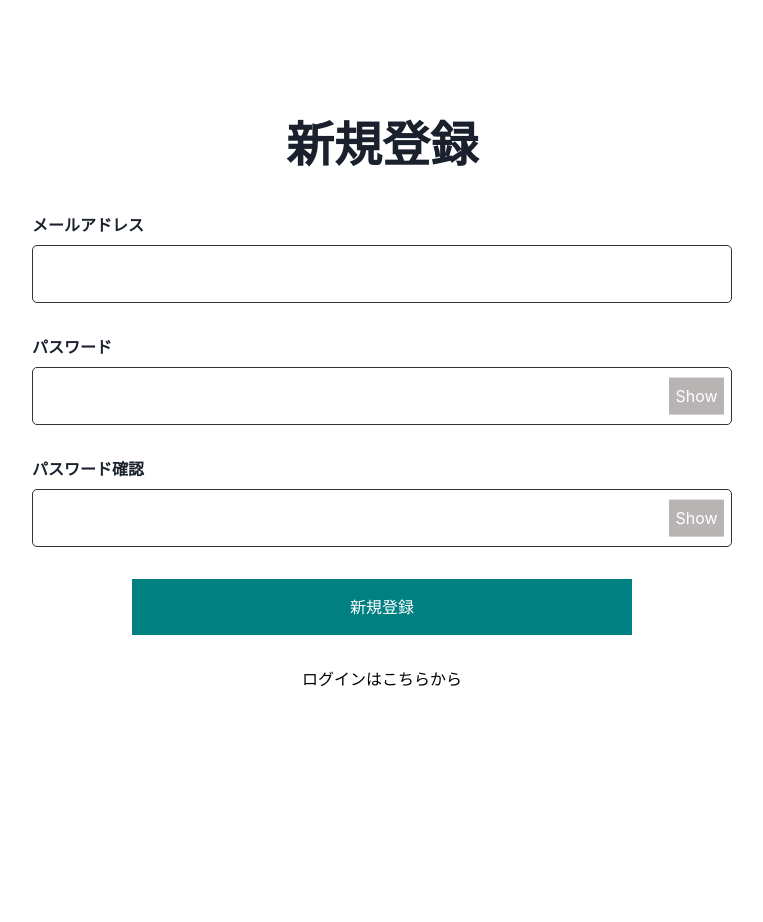
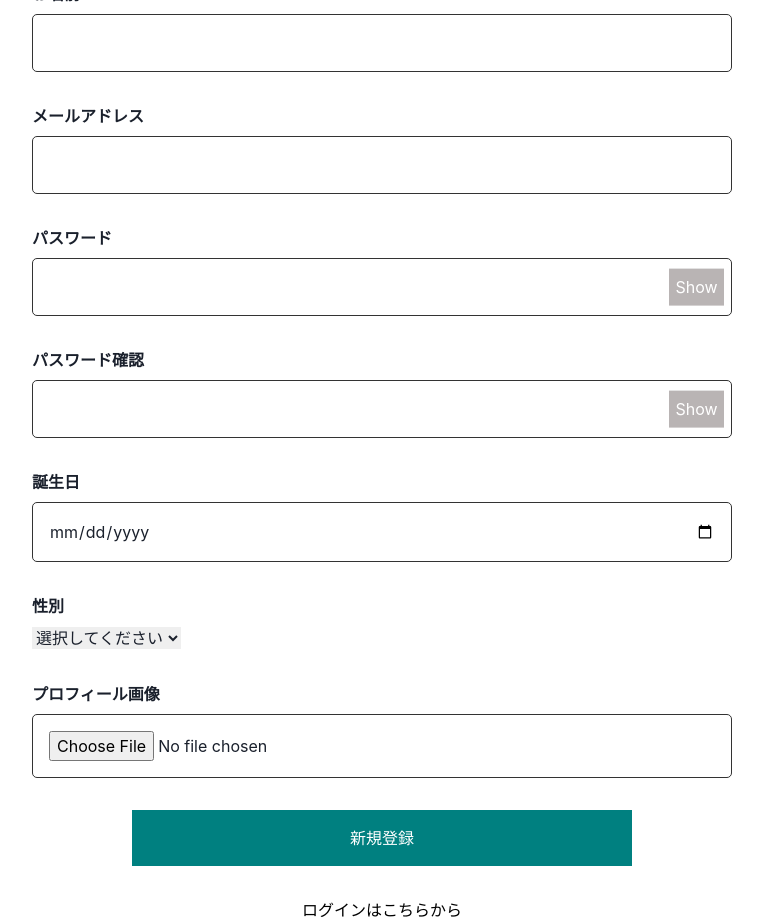
Before and after one commit to nouzoehiroaki/login-app, a Next.js app: page /signup in a window 1280 px wide. Shown: the whole page, without its empty margins (258-1021 px from the left). Before the commit the page ends 800 px from the top, so only its background shows below. Built offline with nearby package versions, Linux system fonts and the light colour scheme; no server answers.

Commit message:
ユーザー情報登録 反映 画像以外

```diff
--- a/src/app/signup/page.tsx
+++ b/src/app/signup/page.tsx
@@ -5,11 +5,17 @@ import { useState } from 'react'
 import { useForm } from 'react-hook-form'
 import styles from '@/styles/signup.module.scss'
 import { signUpWithEmail,FirebaseResult } from '@/lib/firebase/apis/auth'
+import { Gender } from '@/lib/firebase/types/user'
+import { getStorage, ref, uploadBytes, getDownloadURL } from 'firebase/storage'
 
 type formInputs = {
+    username:string
     email: string
     password: string
     confirm: string
+    dateOfBirth: string
+    gender?: Gender
+    profileIconURL: string
 }
 /** サインアップ画面
  * @screenname SignUpScreen
@@ -28,9 +34,27 @@ export default function SignUpScreen() {
     const [notification, setNotification] = useState<{ message: string, status: 'success' | 'error' | null }>({ message: '', status: null });
 
     const onSubmit = handleSubmit(async (data) => {
+        // let profileIconURL = '';
+        // if (data.profileIconURL && data.profileIconURL.length > 0) {
+        //     const file = data.profileIconURL[0] as unknown as File;
+        //     const extension = file.name.split('.').pop()?.toLowerCase();
+        //     if (['png', 'jpeg', 'jpg'].includes(extension!)) {
+        //         const storage = getStorage();
+        //         const storageRef = ref(storage, `profileIconURL/${file.name}`);
+        //         await uploadBytes(storageRef, file);
+        //         profileIconURL = await getDownloadURL(storageRef);
+
+        //     } else {
+        //         setNotification({ message: '許可されていないファイル形式です。', status: 'error' });
+        //         return;
+        //     }
+        // }
         await signUpWithEmail({
+            username: data.username,
             email: data.email,
-            password: data.password
+            password: data.password,
+            dateOfBirth:data.dateOfBirth,
+            gender: data.gender
         }).then((res: FirebaseResult) => {
               if (res.isSuccess) {
                 setNotification({ message: res.message, status: 'success' });
@@ -49,6 +73,24 @@ export default function SignUpScreen() {
                 <h1>新規登録</h1>
                 <form onSubmit={onSubmit}>
                     <div className={styles.vstackInner}>
+                        <div className={errors.username ? `${styles.formControl} ${styles.invalid}` : styles.formControl}>
+                            <label htmlFor='username'>お名前</label>
+                            <input
+                                id='username'
+                                {...register('username', {
+                                    required: '必須項目です',
+                                    maxLength: {
+                                        value: 10,
+                                        message: '10文字以内で入力してください',
+                                    }
+                                })}
+                            />
+                            {errors.username &&
+                                <span className={styles.errorMessage}>
+                                    {errors.username.message}
+                                </span>
+                            }
+                        </div>
                         <div className={errors.email ? `${styles.formControl} ${styles.invalid}` : styles.formControl}>
                             <label htmlFor='email'>メールアドレス</label>
                             <input
@@ -139,6 +181,46 @@ export default function SignUpScreen() {
                                 </span>
                             }
                         </div>
+                        <div className={errors.dateOfBirth ? `${styles.formControl} ${styles.invalid}` : styles.formControl}>
+                            <label htmlFor='dateOfBirth'>誕生日</label>
+                            <input
+                                id='dateOfBirth'
+                                type='date' // 日付型の入力欄を使用
+                                {...register('dateOfBirth', {
+                                    required: '必須項目です',
+                                })}
+                            />
+                            {errors.dateOfBirth &&
+                                <span className={styles.errorMessage}>
+                                    {errors.dateOfBirth.message}
+                                </span>
+                            }
+                        </div>
+                        <div className={styles.formControl}>
+                            <label htmlFor='gender'>性別</label>
+                            <select
+                                id='gender'
+                                {...register('gender')} // バリデーションは不要ですが、後で追加することもできます
+                            >
+                                <option value="">選択してください</option>
+                                <option value="male">男性</option>
+                                <option value="female">女性</option>
+                            </select>
+                        </div>
+                        <div className={styles.formControl}>
+                            <label htmlFor='profileIconURL'>プロフィール画像</label>
+                            <input
+                                type='file'
+                                id='profileIconURL'
+                                accept='.png, .jpg, .jpeg'
+                                {...register('profileIconURL')}
+                            />
+                            {errors.profileIconURL &&
+                                <span className={styles.errorMessage}>
+                                    {errors.profileIconURL.message}
+                                </span>
+                            }
+                        </div>
                         <button className={styles.loginBtn} type='submit'>
                             新規登録
                         </button>
--- a/src/lib/firebase/apis/auth.ts
+++ b/src/lib/firebase/apis/auth.ts
@@ -1,11 +1,11 @@
 import {
     createUserWithEmailAndPassword,
-    //GoogleAuthProvider,
     signInWithEmailAndPassword,
-    //signInWithPopup,
     signOut
 } from 'firebase/auth'
-import { auth } from '@/lib/firebase/config'
+import { auth, db } from '@/lib/firebase/config'
+import { doc, setDoc } from 'firebase/firestore'
+import { Gender } from '@/lib/firebase/types/user'
 
 
 /** firebaseの処理結果 */
@@ -66,17 +66,23 @@ export const signInWithEmail = async (args: {
 }
 
 /**
- * EmailとPasswordでサインアップ
+ * ユーザーネームとEmailとPasswordと誕生日でサインアップ
  * @param username
  * @param email
  * @param password
+ * @param dateOfBirth
+ * @param gender
  * @returns Promise<FirebaseResult>
  */
 
-export const signUpWithEmail = async (args: {
-    email: string
-    password: string
-}): Promise<FirebaseResult> => {
+type SignUpWithEmailArgs = {
+    username: string;
+    email: string;
+    password: string;
+    dateOfBirth: string;
+    gender?: Gender;
+};
+export const signUpWithEmail = async (args: SignUpWithEmailArgs): Promise<FirebaseResult> => {
     let result: FirebaseResult = { isSuccess: false, message: '' }
     try {
         const user = await createUserWithEmailAndPassword(
@@ -85,6 +91,13 @@ export const signUpWithEmail = async (args: {
             args.password
         )
         if (user) {
+            const userDoc = doc(db, 'users', user.user.uid);
+            await setDoc(userDoc, {
+                username: args.username,
+                email: args.email,
+                dateOfBirth: args.dateOfBirth,
+                gender: args.gender
+            });
             result = { isSuccess: true, message: '新規登録に成功しました' }
         }
     } catch (error) {
--- a/src/lib/firebase/context/auth.tsx
+++ b/src/lib/firebase/context/auth.tsx
@@ -32,12 +32,12 @@ export const AuthProvider = ({ children }: { children: ReactNode }) => {
                 } else {
                   // ユーザーが未作成の場合、新規作成して格納
                   const appUser: User = {
-                    id: firebaseUser.uid,
-                    username: firebaseUser.displayName!,
-                    profileIconURL: firebaseUser.photoURL!,
-                    email: firebaseUser.email!,
-                    dateOfBirth: new Date(),
-                    gender:'male'
+                      id: firebaseUser.uid,
+                      username: firebaseUser.displayName!,
+                      profileIconURL: firebaseUser.photoURL!,
+                      email: firebaseUser.email!,
+                      dateOfBirth: firebaseUser.displayName!,
+                      gender:'male'
                   };
 
                   // Firestoreにユーザーデータを保存
--- a/src/lib/firebase/types/user.ts
+++ b/src/lib/firebase/types/user.ts
@@ -4,6 +4,6 @@ export type User = {
     username: string;
     email: string;
     profileIconURL: string;
-    dateOfBirth: Date;
+    dateOfBirth: string;
     gender: Gender;
 };
```
Also changed, not shown: src/app/page.tsx (+9 -0 lines).
